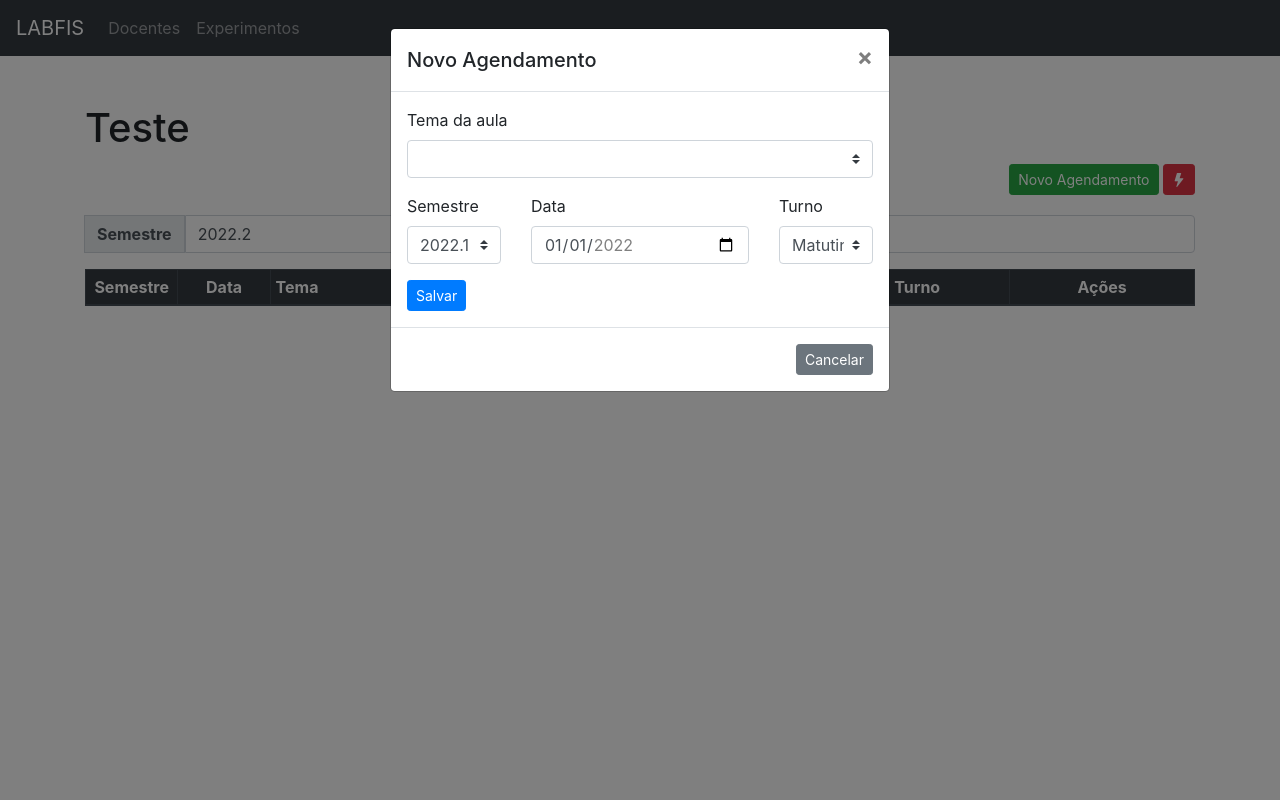
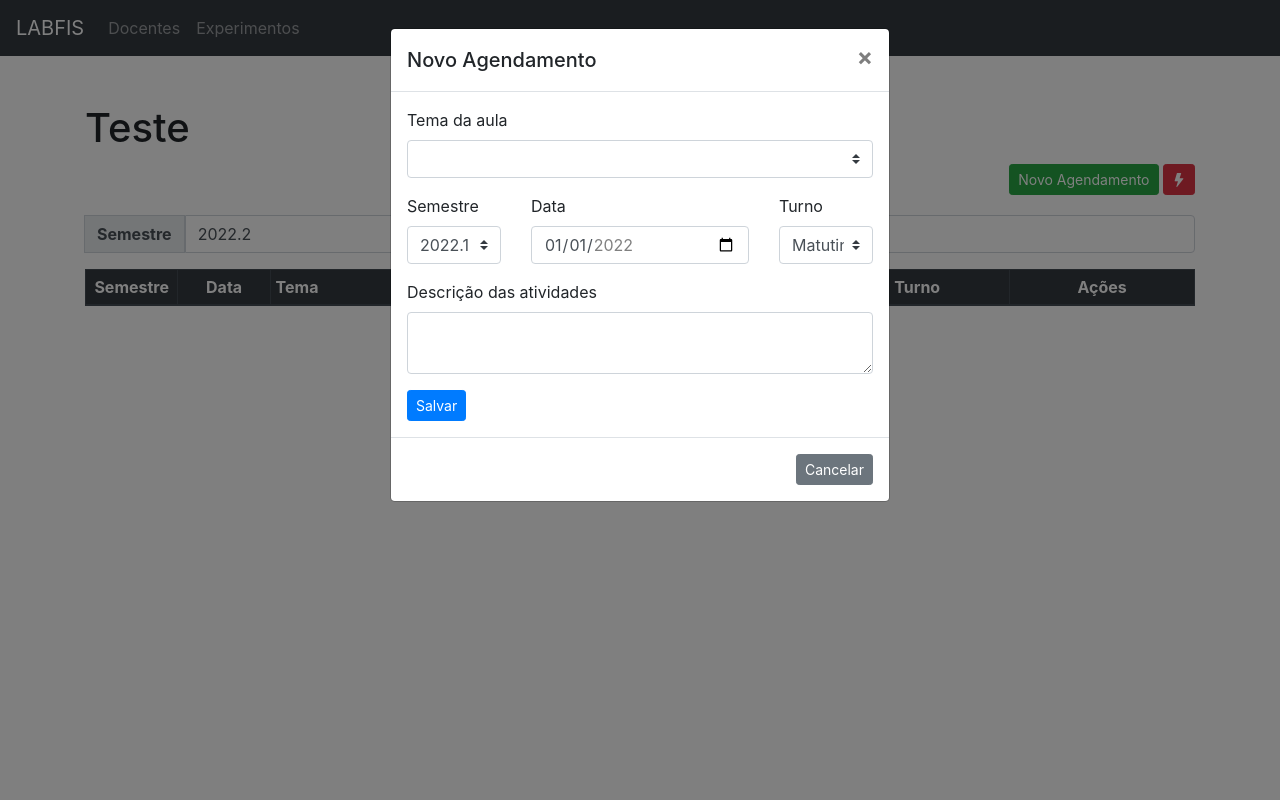
Before and after one commit to igoandrade85/labfis-agendamentos-web-app, a Flask app: page /docente/1 in a window 1280 px wide, after a click on "Novo Agendamento". Run offline with Flask 2, Linux system fonts and the light colour scheme; data comes from the database, SQL or seed files in the repository; both versions use the stored data as it was after the commit; lists and menus that the app fills with data are empty; some libraries are stand-ins or nearby versions.

Commit message:
Finalização

```diff
--- a/app.py
+++ b/app.py
@@ -30,7 +30,6 @@ def incluir_docente(nome, email):
 
 def verifica_conflito_agendamento(data, turno_id, agendamento_id=None):
     agendamento = Agendamento.query.filter_by(data=data, turno_id=turno_id).first()
-    print(agendamento)
     # novo agendamento
     if agendamento_id is None:
         return bool(agendamento)
@@ -41,9 +40,9 @@ def verifica_conflito_agendamento(data, turno_id, agendamento_id=None):
             return False
         return True
 
-def incluir_agendamento(docente_id, semestre, data, turno_id, experimento_id=None):
+def incluir_agendamento(docente_id, semestre, data, turno_id, experimento_id=None, descricao_atividades=None):
     if not verifica_conflito_agendamento(data, turno_id):
-        agendamento = Agendamento(data=data, semestre=semestre, turno_id=turno_id, experimento_id=experimento_id, docente_id=docente_id)
+        agendamento = Agendamento(data=data, semestre=semestre, turno_id=turno_id, experimento_id=experimento_id, docente_id=docente_id, descricao_atividades=descricao_atividades)
         db.session.add(agendamento)
         db.session.commit()
         return True
@@ -61,11 +60,16 @@ def index():
     for agendamento in agendamentos:
         if agendamento.experimentos:
             tema = agendamento.experimentos.nome
+        elif agendamento.descricao_atividades:
+            if len(agendamento.descricao_atividades) > 50:
+                tema = agendamento.descricao_atividades[:50] + "..."
+            else:
+                tema = agendamento.descricao_atividades
         else:
             tema = 'Não informado'
         events.append({
             'title': agendamento.docentes.email.split('@')[0],
-            'description': f"Tema: {tema} - Turno: {agendamento.turnos.nome}",
+            'description': f"Tema: {tema} Turno: {agendamento.turnos.nome}",
             'date': agendamento.data.strftime('%Y-%m-%d'),
             'color': cor[agendamento.docentes.id],
             'docente_id': agendamento.docente_id
@@ -87,7 +91,7 @@ def get_docente(id):
     agendamentos = Agendamento.query.filter_by(docente_id=id).order_by(Agendamento.semestre, Agendamento.data, Agendamento.turno_id).all()
     semestres = [f"{y}.{s}" for y in range(2022, year+5) for s in range(1,3)]
     turnos = Turno.query.all()
-    experimentos = Experimento.query.all()
+    experimentos = Experimento.query.order_by(Experimento.area_id).all()
     docente = Docente.query.filter_by(id=id).first()
 
     return render_template('docente_detalhes.html', docente=docente, experimentos=experimentos, turnos=turnos, semestres=semestres, agendamentos=agendamentos,current_semester=current_semester)
@@ -107,7 +111,6 @@ def insert_agendamento_rapido(docente_id):
     while (data <= data_final):
         for wday in wdays:
             if data.weekday() == int(wday):
-                print(data, data.weekday())
                 inclusao_agendamento = incluir_agendamento(docente_id, semestre, data, turno_id, experimento_id=None)
                 if inclusao_agendamento:
                     success = True
@@ -123,9 +126,13 @@ def insert_agendamento_rapido(docente_id):
 def insert_agendamento(docente_id):
     data = datetime.strptime(request.form.get('data'), "%Y-%m-%d")
     turno_id = int(request.form.get('turno'))
-    experimento_id = int(request.form.get('tema'))
+    try:
+        experimento_id = int(request.form.get('tema'))
+    except:
+        experimento_id = None
     semestre = request.form.get('semestre')
-    inclusao_agendamento = incluir_agendamento(docente_id, semestre, data, turno_id, experimento_id)
+    descricao_atividades = request.form.get('descricao_atividades')
+    inclusao_agendamento = incluir_agendamento(docente_id, semestre, data, turno_id, experimento_id, descricao_atividades)
     if inclusao_agendamento:
         flash('success#Dados inseridos com sucesso!')
     else:
@@ -138,13 +145,18 @@ def update_agendamento(docente_id, agendamento_id):
     data = datetime.strptime(request.form.get('data'), "%Y-%m-%d")
     turno_id = int(request.form.get('turno'))
     if not verifica_conflito_agendamento(data, turno_id, agendamento_id):
-        experimento_id = int(request.form.get('tema'))
+        try:
+            experimento_id = int(request.form.get('tema'))
+        except:
+            experimento_id = None
         semestre = request.form.get('semestre')
         agendamento = Agendamento.query.filter_by(id=agendamento_id).first()
         agendamento.data = data
         agendamento.turno_id = turno_id
         agendamento.experimento_id = experimento_id
         agendamento.semestre = semestre
+        agendamento.descricao_atividades = request.form.get('descricao_atividades')
+        print(request.form.get('descricao_atividades'))
         db.session.commit()
         flash('success#Dados alterados com sucesso!')
     else:
@@ -210,7 +222,6 @@ def get_experimentos():
 def insert_experimento():
     nome = request.form.get('nome')
     descricao = request.form.get('descricao')
-    print(descricao)
     area_id = request.form.get('area_id')
     existe_experimento = Experimento.query.filter_by(nome=nome).first()
     if not existe_experimento:
--- a/models.py
+++ b/models.py
@@ -56,6 +56,7 @@ class Agendamento(db.Model):
     id = db.Column(db.Integer, primary_key=True)
     data = db.Column(db.DateTime, nullable=False)
     semestre = db.Column(db.String(16), nullable=False)
+    descricao_atividades = db.Column(db.Text, nullable=True)
     turno_id = db.Column(db.Integer, db.ForeignKey('turnos.id'), nullable=False)
     docente_id = db.Column(db.Integer, db.ForeignKey('docentes.id'), nullable=False)
     experimento_id = db.Column(db.Integer, db.ForeignKey('experimentos.id'))
--- a/templates/docente_detalhes.html
+++ b/templates/docente_detalhes.html
@@ -58,7 +58,7 @@
         <tr class="text-center align-middle">
             <td>{{agendamento.semestre}}</td>
             <td>{{agendamento.data.strftime('%d/%m/%Y')}}</td>
-            <td class="text-left">{{agendamento.experimentos.nome}}</td>
+            <td class="text-left"><b>{{agendamento.experimentos.nome}}</b>{% if agendamento.descricao_atividades %}{{ agendamento.descricao_atividades }}{% endif %}</td>
             <td>{{agendamento.turnos.nome}}</td>
             <td>
                 {{ modal_macro('success', '<i class="bi bi-pencil-square"></i>', 'editar-agendamento' + agendamento.id |
--- a/templates/macros.html
+++ b/templates/macros.html
@@ -1,4 +1,3 @@
-
 <!-- Macro Botão Modal -->
 {% macro modal_macro(btn_type, btn_content, target_id, tip_title, form_title, form_macro) %}
 <!-- Button trigger modal -->
@@ -32,11 +31,13 @@
 <form action="{{action}}" class="text-left" method="POST">
   <div class="form-group">
     <label for="nome">Nome</label>
-    <input type="text" class="form-control" name="nome" aria-describedby="nome" value="{% if docente %}{{docente.nome}}{% else %}{% endif %}">
+    <input type="text" class="form-control" name="nome" aria-describedby="nome"
+      value="{% if docente %}{{docente.nome}}{% else %}{% endif %}">
   </div>
   <div class="form-group">
     <label for="email">E-mail</label>
-    <input type="email" class="form-control" name="email" value="{% if docente %}{{docente.email}}{% else %}{% endif %}">
+    <input type="email" class="form-control" name="email"
+      value="{% if docente %}{{docente.email}}{% else %}{% endif %}">
   </div>
   <button type="submit" class="btn btn-sm btn-primary">Salvar</button>
 </form>
@@ -47,7 +48,8 @@
 <form action="{{action}}" class="text-left" method="POST">
   <div class="form-group">
     <label for="nome">Nome</label>
-    <input type="text" class="form-control" name="nome" aria-describedby="nome" value="{% if experimento %}{{experimento.nome}}{% else %}{% endif %}">
+    <input type="text" class="form-control" name="nome" aria-describedby="nome"
+      value="{% if experimento %}{{experimento.nome}}{% else %}{% endif %}">
   </div>
   <div class="form-group">
     <label for="area_id">Área</label>
@@ -68,14 +70,16 @@
   </div>
   <div class="form-group">
     <label for="descricao">Descrição</label>
-    <textarea class="form-control" rows="3" name="descricao">{% if experimento %}{{experimento.descricao}}{% else %}{% endif %}</textarea>
+    <textarea class="form-control" rows="3"
+      name="descricao">{% if experimento.descricao %}{{experimento.descricao}}{% endif %}</textarea>
   </div>
   <button type="submit" class="btn btn-sm btn-primary">Salvar</button>
 </form>
 {% endmacro %}
 
 <!-- Macro Novo/Editar Agendamento -->
-{% macro form_macro_agendamento(action="#", experimentos=experimentos, semestres=semestres, turnos=turnos, agendamento=None, select_semestre="", input_data=[], current_semester=current_semester) %}
+{% macro form_macro_agendamento(action="#", experimentos=experimentos, semestres=semestres, turnos=turnos,
+agendamento=None, select_semestre="", input_data=[], current_semester=current_semester) %}
 <form action="{{action}}" class="text-left" method="POST">
   <div class="form-group">
     <label for="tema">Tema da aula</label>
@@ -99,7 +103,8 @@
   <div class="row">
     <div class="col col-3 form-group">
       <label for="semestre">Semestre</label>
-      <select class="custom-select" name="semestre" id="{{select_semestre}}" onchange="setMinMAxDate('{{select_semestre}}', ['{{input_data[0]}}'])" value="{{current_semester}}">
+      <select class="custom-select" name="semestre" id="{{select_semestre}}"
+        onchange="setMinMAxDate('{{select_semestre}}', ['{{input_data[0]}}'])" value="{{current_semester}}">
         {% for semestre in semestres %}
         {% if agendamento %}
         {% if agendamento.semestre == semestre %}
@@ -115,7 +120,9 @@
     </div>
     <div class="col col-6 form-group">
       <label for="data">Data</label>
-      <input type="date" class="form-control" name="data" aria-describedby="data" value="{% if agendamento %}{{agendamento.data.strftime('%Y-%m-%d')}}{% else %}{% endif %}" id="{{input_data[0]}}">
+      <input type="date" class="form-control" name="data" aria-describedby="data"
+        value="{% if agendamento %}{{agendamento.data.strftime('%Y-%m-%d')}}{% else %}{% endif %}"
+        id="{{input_data[0]}}">
     </div>
     <div class="col col-3 form-group">
       <label for="turno">Turno</label>
@@ -133,6 +140,13 @@
         {% endfor %}
       </select>
     </div>
+    <div class="col">
+      <div class="form-group">
+        <label for="descricao_atividades">Descrição das atividades</label>
+        <textarea class="form-control" rows="2"
+          name="descricao_atividades">{% if agendamento.descricao_atividades %}{{agendamento.descricao_atividades}}{% endif %}</textarea>
+      </div>
+    </div>
   </div>
   <button type="submit" class="btn btn-sm btn-primary">Salvar</button>
 </form>
@@ -141,12 +155,14 @@
 
 
 <!-- Macro Agendamento Rápido -->
-{% macro form_macro_agendamento_rapido(action="#", experimentos=experimentos, semestres=semestres, turnos=turnos, agendamento=None, select_semestre="", input_data=[], current_semester=current_semester) %}
+{% macro form_macro_agendamento_rapido(action="#", experimentos=experimentos, semestres=semestres, turnos=turnos,
+agendamento=None, select_semestre="", input_data=[], current_semester=current_semester) %}
 <form action="{{action}}" class="text-left" method="POST">
   <div class="row">
     <div class="col col-4 form-group">
       <label for="semestre">Semestre</label>
-      <select class="custom-select" name="semestre" id="{{select_semestre}}" onchange="setMinMAxDate('{{select_semestre}}', {{input_data}})">
+      <select class="custom-select" name="semestre" id="{{select_semestre}}"
+        onchange="setMinMAxDate('{{select_semestre}}', {{input_data}})">
         {% for semestre in semestres %}
         {% if agendamento %}
         {% if agendamento.semestre == semestre %}
@@ -162,11 +178,15 @@
     </div>
     <div class="col col-4 form-group">
       <label for="data_inicial">Data Inicial</label>
-      <input type="date" class="form-control" name="data_inicial" aria-describedby="data_inicial" value="{% if agendamento %}{{agendamento.data.strftime('%Y-%m-%d')}}{% else %}{% endif %}" id="{{input_data[0]}}">
+      <input type="date" class="form-control" name="data_inicial" aria-describedby="data_inicial"
+        value="{% if agendamento %}{{agendamento.data.strftime('%Y-%m-%d')}}{% else %}{% endif %}"
+        id="{{input_data[0]}}">
     </div>
     <div class="col col-4 form-group">
       <label for="data_final">Data Final</label>
-      <input type="date" class="form-control" name="data_final" aria-describedby="data_final" value="{% if agendamento %}{{agendamento.data.strftime('%Y-%m-%d')}}{% else %}{% endif %}" id="{{input_data[1]}}">
+      <input type="date" class="form-control" name="data_final" aria-describedby="data_final"
+        value="{% if agendamento %}{{agendamento.data.strftime('%Y-%m-%d')}}{% else %}{% endif %}"
+        id="{{input_data[1]}}">
     </div>
 
   </div>
@@ -190,9 +210,10 @@
     <div class="col col-8">
       {% set weekdays = ['Segunda-Feira', 'Terça-Feira', 'Quarta-Feira', 'Quinta-Feira', 'Sexta-Feira', 'Sábado'] %}
       <label class="form-check-label">Dia(s) da semana</label>
-      {% for weekday in  weekdays%}
+      {% for weekday in weekdays%}
       <div class="form-check">
-        <input class="form-check-input" type="checkbox" value="{{weekdays.index(weekday)}}" id="weekdays-{{i}}" name="weekdays">
+        <input class="form-check-input" type="checkbox" value="{{weekdays.index(weekday)}}" id="weekdays-{{i}}"
+          name="weekdays">
         <label class="form-check-label" for="weekdays">
           {{weekday}}
         </label>
```
Also changed, not shown: migrations/versions/93d3fef45e6b_.py (added, +28 -0 lines), populate.py (+13 -9 lines), database.db.
